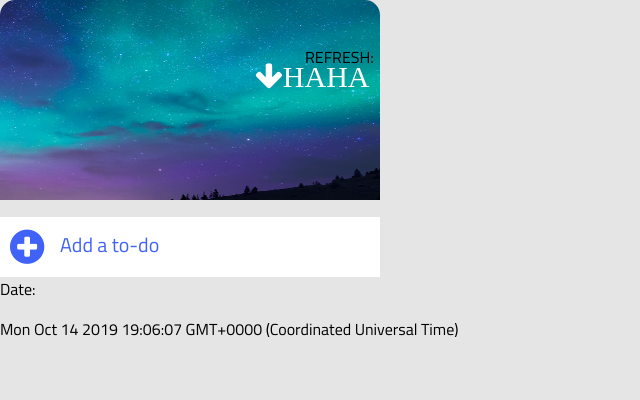
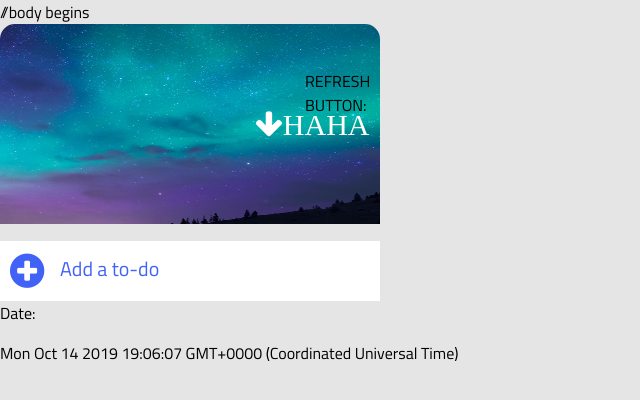
Before and after one commit to amv715/web_app_Comviva, a plain HTML site: page index.html in a window 1280 px wide. Shown: the whole page, without its empty margins (0-640 px from the left). Drawn offline with Linux system fonts and the light colour scheme.

Commit message:
Updated index.html

```diff
--- a/index.html
+++ b/index.html
@@ -9,11 +9,11 @@
         <link href="css/style.css" rel="stylesheet">
 
     </head>
-    <body>
+    <body>   //body begins
         <div class="container">
             <div class="header">
                 <div class="clear" id="clearid">
-                    REFRESH:
+                    REFRESH BUTTON:
 
                     <i id="icon" class="fa fa-arrow-down">HAHA</i>
                     <p class="test3" id="test2"></p>
```
